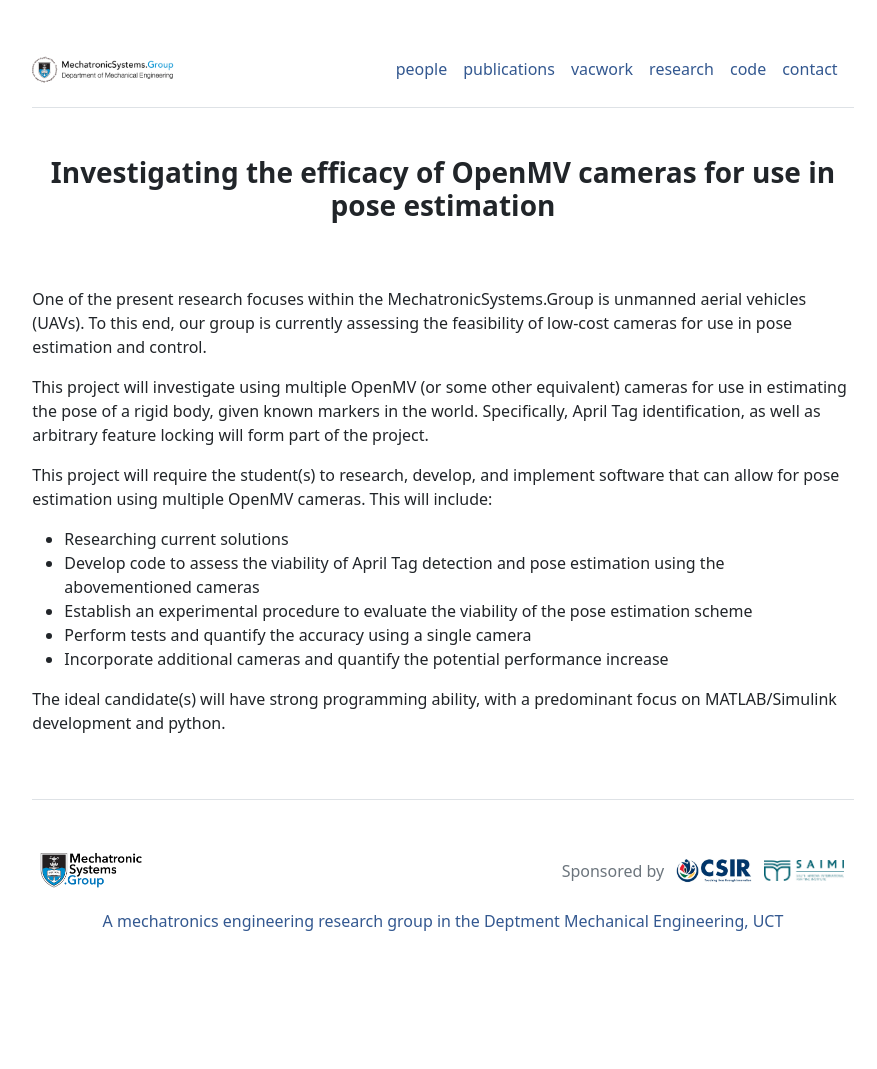
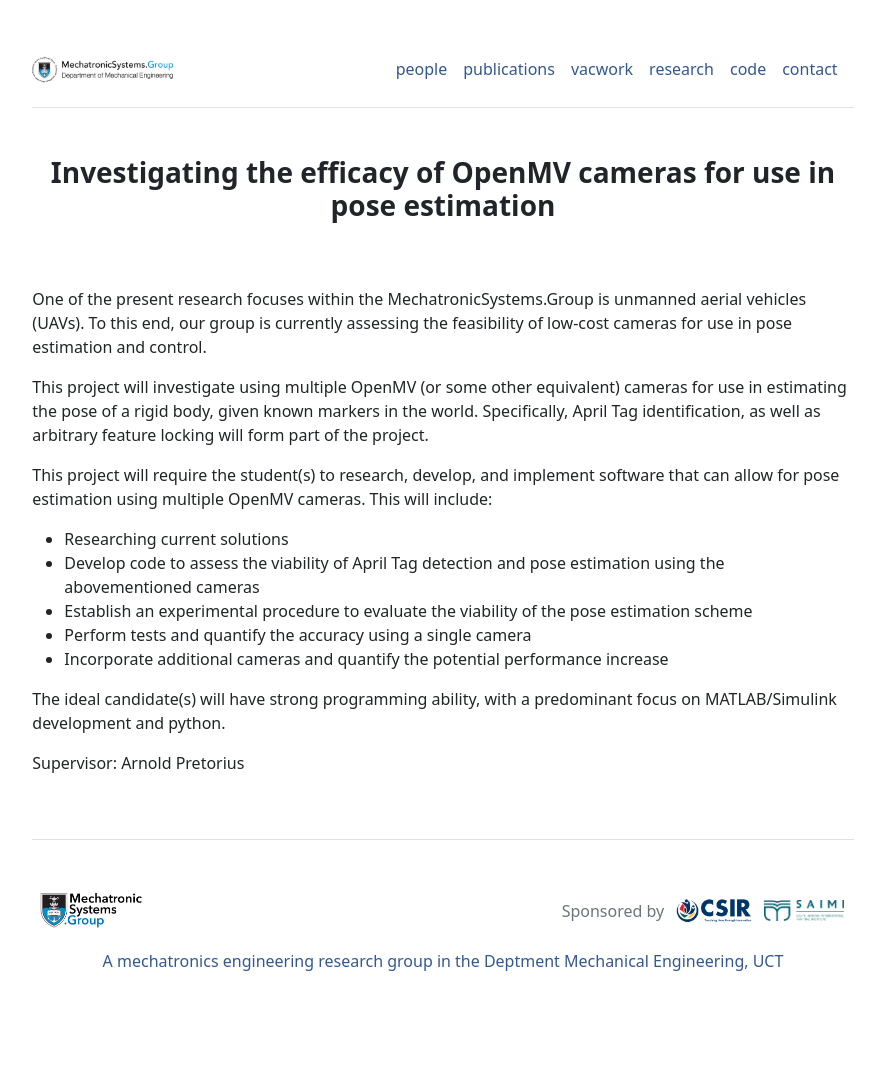
Before and after one commit to MechatronicSystems-Group/mechatronicsystems-group.github.io, a Jekyll site: the page built from vacwork_projects/openmv-camera-pose-estimation.md, in a window 1280 px wide. Shown: the whole page, without its empty margins (197-1074 px from the left). Built offline with Jekyll 4.4.1, drawn with Linux system fonts in a browser that asks for light colours; before the commit the page ends 1029 px from its top, so only the background shows below that.

Commit message:
Update openmv-camera-pose-estimation.md

```diff
--- a/vacwork_projects/openmv-camera-pose-estimation.md
+++ b/vacwork_projects/openmv-camera-pose-estimation.md
@@ -18,3 +18,5 @@ This project will require the student(s) to research, develop, and implement sof
 </ul>
 
 The ideal candidate(s) will have strong programming ability, with a predominant focus on MATLAB/Simulink development and python.
+
+Supervisor: Arnold Pretorius
```
